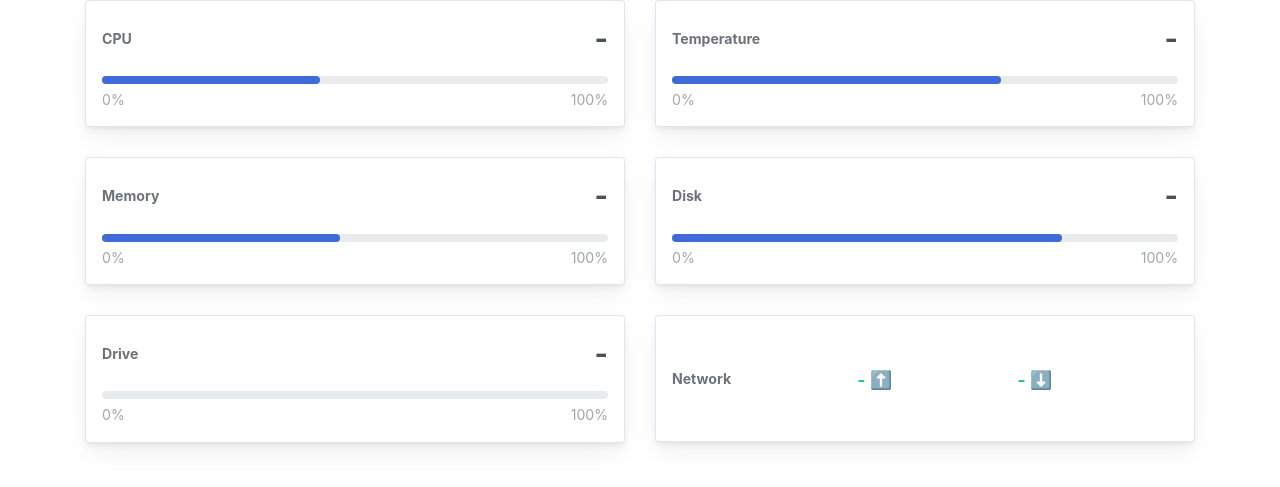
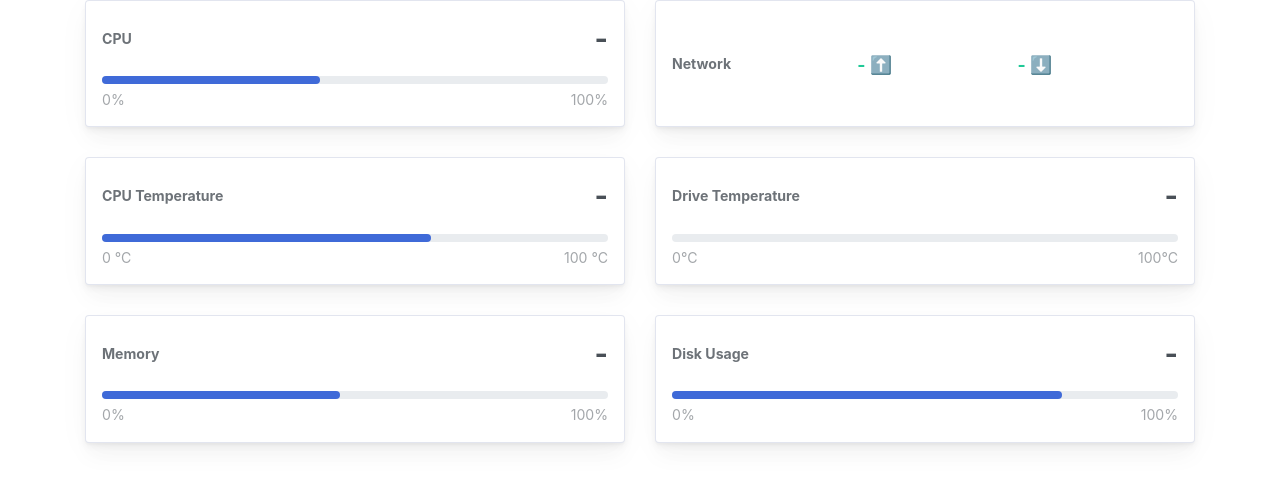
Before and after one commit to Mr-SatishYadav/raspberry-pi-stats, a Flask app: page / in a window 1280 px wide. Shown: the part 123-610 px from the top of the page. Run offline with Flask 3, Linux system fonts and the light colour scheme; some libraries are stand-ins or nearby versions.

Commit message:
Refactor dashboard layout to enhance clarity and organization of system metrics

```diff
--- a/templates/dashboard.html
+++ b/templates/dashboard.html
@@ -101,6 +101,7 @@
     </header>
     <main class="container">
         <div class="row">
+            <!-- CPU Usage section -->
             <div class="col-xl-6" id='cpu-widget'>
                 <div class="card mb-3 widget-content">
                     <div class="widget-content-outer">
@@ -126,12 +127,33 @@
                     </div>
                 </div>
             </div>
+            <!-- End CPU Usage section -->
+
+            <!-- Network Usage section -->
+            <div class="col-xl-6" id='net-widget'>
+                <div class="card mb-3 widget-content">
+                    <div class="widget-content-outer">
+                        <div class="widget-content-wrapper">
+                            <div class="widget-content-left">
+                                <div class="widget-heading">Network</div>
+                            </div>
+                            <div class="widget-content-right">
+                                <div id='upload-speed' class="widget-numbers net-number upload">-</div>
+                                <div id='download-speed' class="widget-numbers net-number download">-</div>
+                            </div>
+                        </div>
+                    </div>
+                </div>
+            </div>
+            <!-- End Network Usage section -->
+
+            <!-- CPU Temperature Usage section -->
             <div class="col-xl-6" id='tmp-widget'>
                 <div class="card mb-3 widget-content">
                     <div class="widget-content-outer">
                         <div class="widget-content-wrapper">
                             <div class="widget-content-left">
-                                <div class="widget-heading">Temperature</div>
+                                <div class="widget-heading">CPU Temperature</div>
                             </div>
                             <div class="widget-content-right">
                                 <div id='temp' class="widget-numbers">-</div>
@@ -144,13 +166,44 @@
                                 </div>
                             </div>
                             <div class="progress-sub-label">
-                                <div class="sub-label-left">0%</div>
-                                <div class="sub-label-right">100%</div>
+                                <div class="sub-label-left">0 °C</div>
+                                <div class="sub-label-right">100 °C</div>
                             </div>
                         </div>
                     </div>
                 </div>
             </div>
+            <!-- End CPU Temperature Usage section -->
+
+            <!-- Disk Drive Temperature section -->
+            <div class="col-xl-6" id='drive-widget'>
+                <div class="card mb-3 widget-content">
+                    <div class="widget-content-outer">
+                        <div class="widget-content-wrapper">
+                            <div class="widget-content-left">
+                                <div class="widget-heading">Drive Temperature</div>
+                            </div>
+                            <div class="widget-content-right">
+                                <div id='drive-temp' class="widget-numbers">-</div>
+                            </div>
+                        </div>
+                        <div class="widget-progress-wrapper">
+                            <div class="progress-bar-sm progress-bar-animated-alt progress">
+                                <div id="drive-temp-progress" class="progress-bar" role="progressbar" aria-valuenow="0"
+                                    aria-valuemin="0" aria-valuemax="100" style="width: 0%;">
+                                </div>
+                            </div>
+                            <div class="progress-sub-label">
+                                <div class="sub-label-left">0°C</div>
+                                <div class="sub-label-right">100°C</div>
+                            </div>
+                        </div>
+                    </div>
+                </div>
+            </div>
+            <!-- End Disk Drive Temperature section -->
+
+            <!-- System Memory Usage section -->
             <div class="col-xl-6" id='mem-widget'>
                 <div class="card mb-3 widget-content">
                     <div class="widget-content-outer">
@@ -176,12 +229,15 @@
                     </div>
                 </div>
             </div>
+            <!-- End System Memory Usage section -->
+
+            <!-- System Disk Usage section -->
             <div class="col-xl-6" id='dsk-widget'>
                 <div class="card mb-3 widget-content">
                     <div class="widget-content-outer">
                         <div class="widget-content-wrapper">
                             <div class="widget-content-left">
-                                <div class="widget-heading">Disk</div>
+                                <div class="widget-heading">Disk Usage</div>
                             </div>
                             <div class="widget-content-right">
                                 <div id='disk' class="widget-numbers">-</div>
@@ -201,46 +257,7 @@
                     </div>
                 </div>
             </div>
-            <div class="col-xl-6" id='drive-widget'>
-                <div class="card mb-3 widget-content">
-                    <div class="widget-content-outer">
-                        <div class="widget-content-wrapper">
-                            <div class="widget-content-left">
-                                <div class="widget-heading">Drive</div>
-                            </div>
-                            <div class="widget-content-right">
-                                <div id='drive-temp' class="widget-numbers">-</div>
-                            </div>
-                        </div>
-                        <div class="widget-progress-wrapper">
-                            <div class="progress-bar-sm progress-bar-animated-alt progress">
-                                <div id="drive-temp-progress" class="progress-bar" role="progressbar" aria-valuenow="0"
-                                    aria-valuemin="0" aria-valuemax="100" style="width: 0%;">
-                                </div>
-                            </div>
-                            <div class="progress-sub-label">
-                                <div class="sub-label-left">0%</div>
-                                <div class="sub-label-right">100%</div>
-                            </div>
-                        </div>
-                    </div>
-                </div>
-            </div>
-            <div class="col-xl-6" id='net-widget'>
-                <div class="card mb-3 widget-content">
-                    <div class="widget-content-outer">
-                        <div class="widget-content-wrapper">
-                            <div class="widget-content-left">
-                                <div class="widget-heading">Network</div>
-                            </div>
-                            <div class="widget-content-right">
-                                <div id='upload-speed' class="widget-numbers net-number upload">-</div>
-                                <div id='download-speed' class="widget-numbers net-number download">-</div>
-                            </div>
-                        </div>
-                    </div>
-                </div>
-            </div>
+            <!-- End System Disk Usage section -->
         </div>
     </main>
 </body>
```
